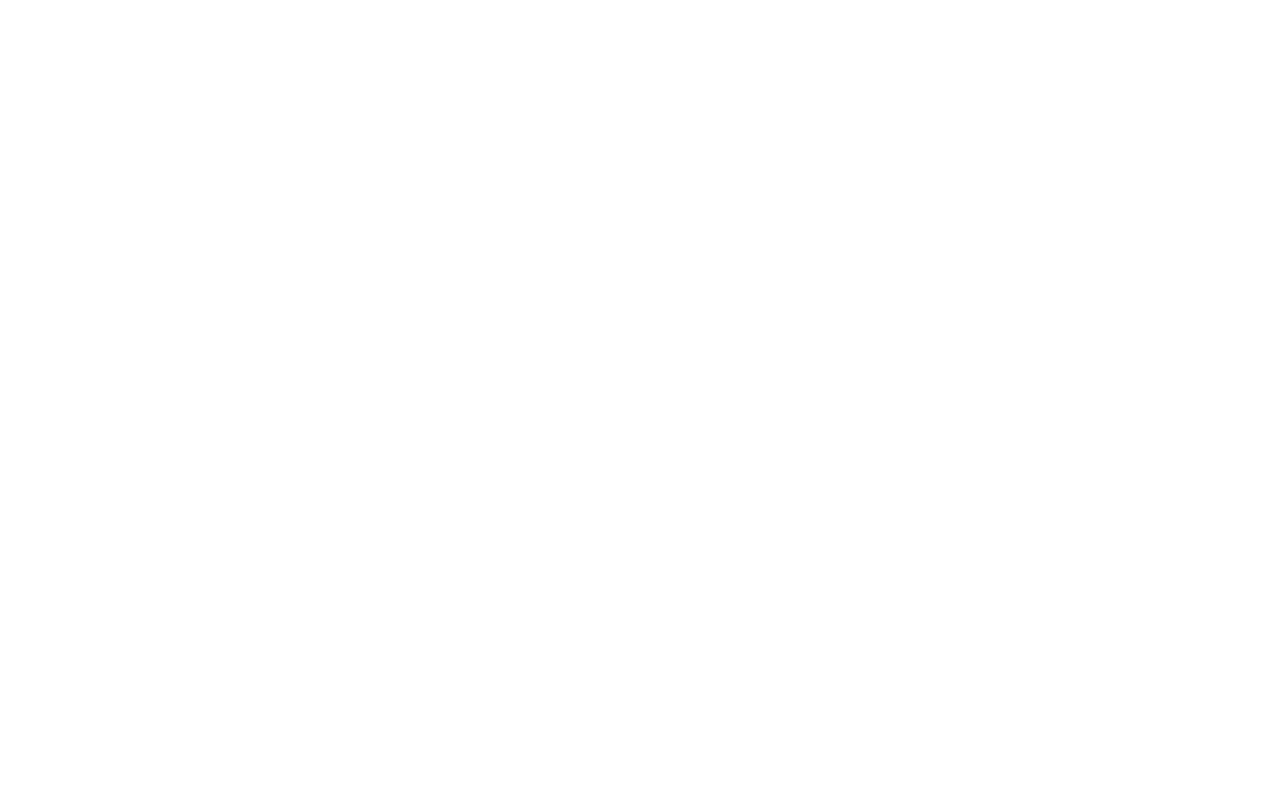
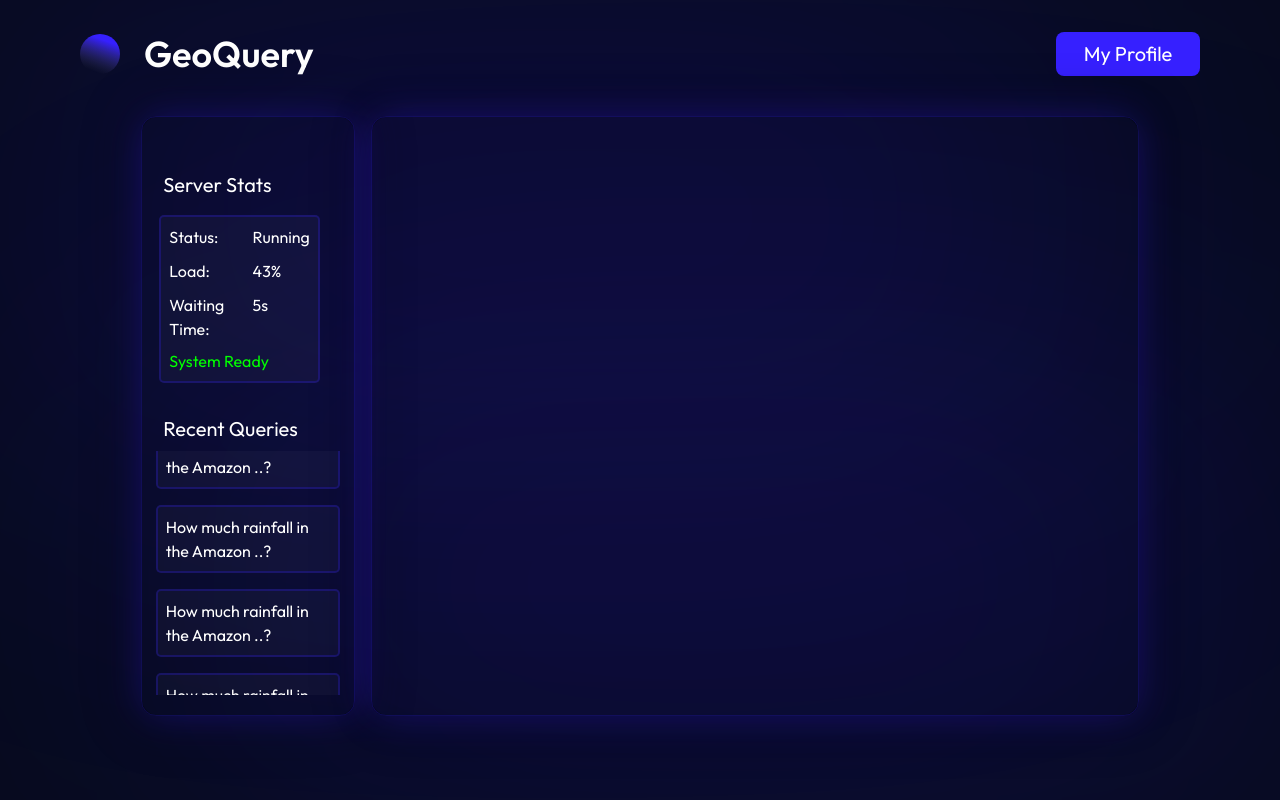
Before and after one commit to mainaak03/geoQuery-frontend, a React (Vite) app: page /query in a window 1280 px wide. Before the commit this address had no page. Built offline with nearby package versions, Linux system fonts and the light colour scheme.

Commit message:
Added Querry page

```diff
--- a/src/App.jsx
+++ b/src/App.jsx
@@ -2,7 +2,7 @@ import { Route, Routes } from "react-router-dom";
 import Login from "./pages/Login";
 import Homepage from "./pages/Homepage";
 import SignUp from "./pages/SignUp";
-
+import Query from "./pages/Query";
 function App() {
 
   return (
@@ -11,6 +11,7 @@ function App() {
         <Route path="/" exact element={<Homepage />} />
         <Route path="/login" exact element={<Login />} />
         <Route path="/signup" exact element={<SignUp />} />
+        <Route path="/query" exact element={<Query />} />
       </Routes>
     </>
   )
--- /dev/null
+++ b/src/pages/Query.jsx
@@ -0,0 +1,108 @@
+import { ellipse } from "../assets";
+import { Link } from "react-router-dom";
+
+const queries = [
+    "How much rainfall in the Amazon ..?",
+    "How much rainfall in the Amazon ..?",
+    "How much rainfall in the Amazon ..?",
+    "How much rainfall in the Amazon ..?",
+    "How much rainfall in the Amazon ..?",
+    "How much rainfall in the Amazon ..?"
+]
+const query = () => {
+  return (
+    <div className="w-full h-screen text-white flex flex-grow items-center justify-center bg-Background min-h-screen relative overflow-hidden">
+      <div
+        style={{ width: "1125px", height: "433px", filter: "blur(155px)" }}
+        className="flex-shrink-0 rounded-[1125px] bg-custom-blue absolute top-0 left-0 z-0"
+      ></div>
+      <div
+        style={{ width: "1125px", height: "433px", filter: "blur(155px)" }}
+        className="flex-shrink-0 rounded-[1125px] bg-custom-blue absolute bottom-0 right-0 z-0"
+      ></div>
+      <nav className="p-4 fixed top-0 left-0 w-full z-10 py-8">
+        <div className="container mx-auto flex flex-col md:flex-row justify-between items-center md:px-8 lg:px-16">
+          <div className="flex items-center space-x-6">
+            <img src={ellipse} alt="ellipse" className="w-10 h-10" />
+            <div className="text-Primary text-3xl md:text-4xl font-outfit font-semibold">
+              GeoQuery
+            </div>
+          </div>
+          <button className="bg-onPrimary hover:opacity-80 text-Primary text-xl h-11 w-36 rounded-lg font-outfit flex items-center justify-center">
+            <div className="text-center">
+              <Link to="/profile">My Profile</Link>
+            </div>
+          </button>
+        </div>
+      </nav>
+      <div className="flex flex-row justify-center items-center w-full z-10 mt-8 px-0 h-3/4 space-x-4 font-outfit text-Primary">
+        <div className="flex flex-col w-1/6 h-full shadow-[0_0_40px_20px_rgba(0,0,0,0.26)] rounded-[20px] text-Primary font-outfit">
+          <div className="relative w-full h-full shadow-[0px_0px_40px_-1px_rgba(54,32,255,0.33)] rounded-[15px] border border-onPrimary border-opacity-20">
+            <div className="flex flex-col flex-grow overflow-auto justify-normal itmes-center w-full h-full box-border rounded-[30px] pt-[30px] pb-5 px-[5px]">
+              <div className="mt-6 px-4 text-xl mb-4 font-normal">
+                Server Stats
+              </div>
+              <div className="w-11/12 h-max flex-shrink-0 px-3 font-normal">
+                <div
+                  className="w-full h-full bg-white bg-opacity-5 p-2 rounded-lg border-2 border-purple-300 box-border"
+                  style={{
+                    borderRadius: "5px",
+                    border: "2px solid rgba(54, 32, 255, 0.25)",
+                    background: "rgba(255, 255, 255, 0.03)",
+                  }}
+                >
+                  <div
+                    style={{
+                      display: "grid",
+                      gridTemplateColumns: "auto auto",
+                      gap: "10px",
+                    }}
+                  >
+                    <span>Status:</span>
+                    <span>Running</span>
+                    <span>Load:</span>
+                    <span>43%</span>
+                    <span>Waiting Time:</span>
+                    <span>5s</span>
+                  </div>
+                  <div className="text-[#00FF00] pt-2">System Ready</div>
+                </div>
+              </div>
+              <div className="mt-8 px-4 text-xl font-normal pb-2">
+                Recent Queries
+              </div>
+              <div
+                className="flex flex-col flex-grow justify-center items-center space-y-4 overflow-auto pt-4"
+              >
+                {queries.map((query, index) => (
+                  <div className="flex-shrink-0 w-11/12 h-max font-normal">
+                    <div
+                      key={index}
+                      className="w-full h-full bg-white bg-opacity-5 p-2 rounded-lg border-2 border-purple-300 box-border"
+                      style={{
+                        borderRadius: "5px",
+                        border: "2px solid rgba(54, 32, 255, 0.25)",
+                        background: "rgba(255, 255, 255, 0.03)",
+                      }}
+                    >
+                      {query}
+                    </div>
+                  </div>
+                ))}
+              </div>
+            </div>
+          </div>
+        </div>
+        <div className="flex flex-col w-3/5 h-full shadow-[0_0_40px_20px_rgba(0,0,0,0.26)] rounded-[20px] text-Primary font-outfit">
+          <div className="relative w-full h-full shadow-[0px_0px_40px_-1px_rgba(54,32,255,0.33)] rounded-[15px] border border-onPrimary border-opacity-20">
+            <div className="w-full h-full box-border rounded-[30px] pt-[30px] pb-5 px-[5px]">
+              {/* content of second box */}
+            </div>
+          </div>
+        </div>
+      </div>
+    </div>
+  );
+};
+
+export default query;
```
